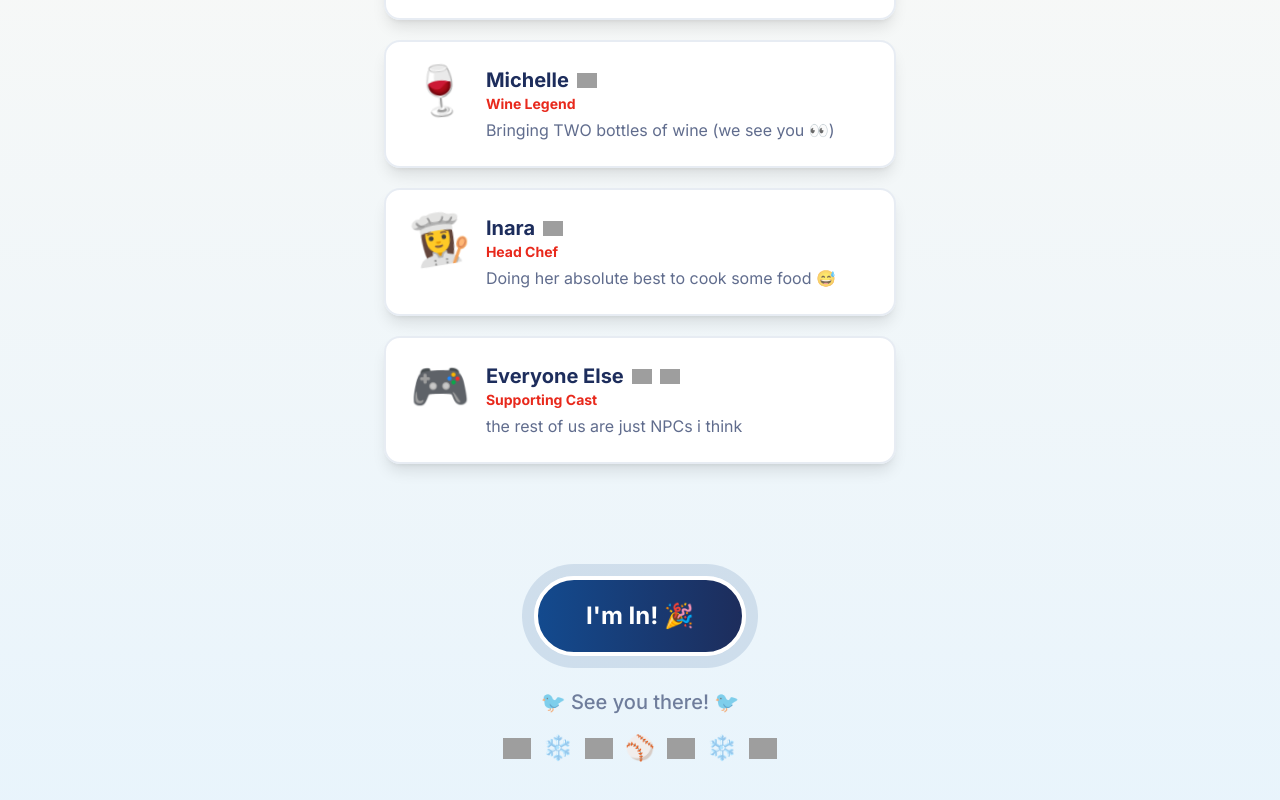
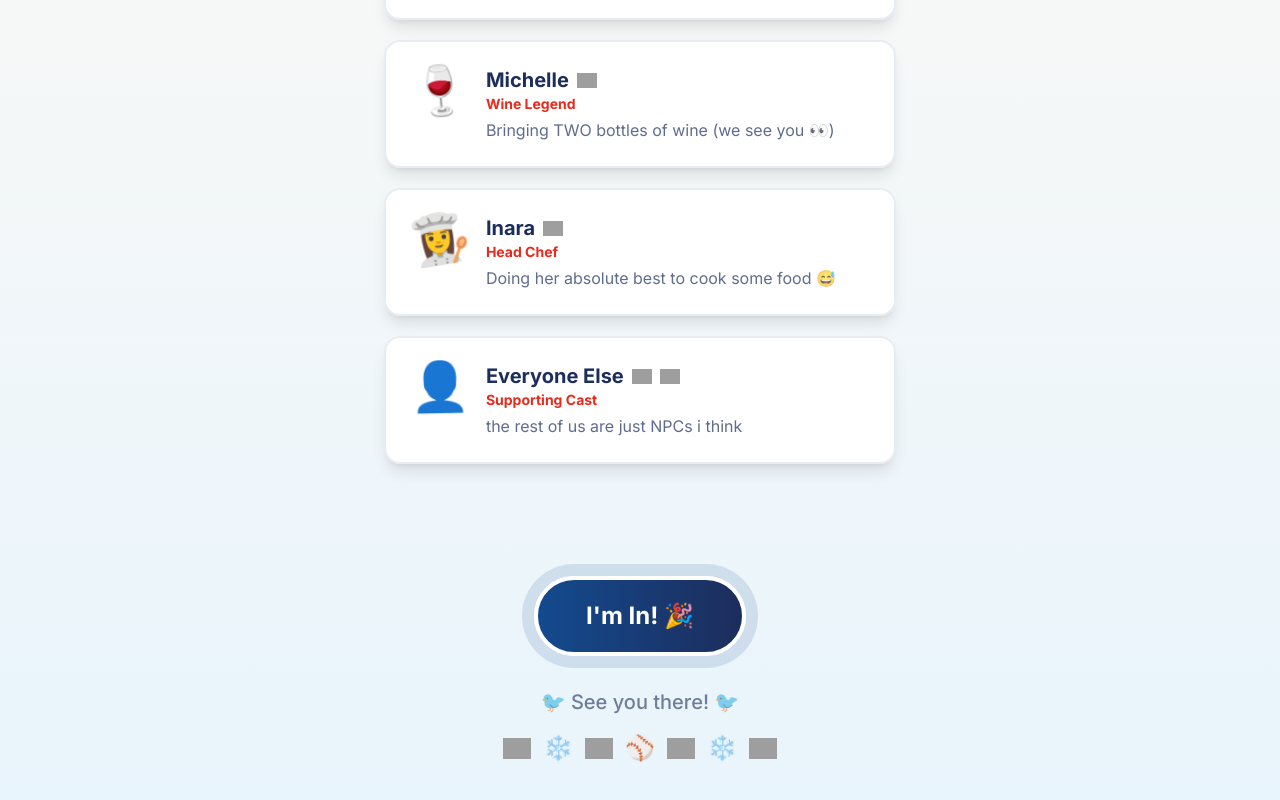
Before and after one commit to majmohamed/bluejayswaypartay, a Next.js app: page / in a window 1280 px wide. Shown: the part 1288-2088 px from the top of the page. Built offline with nearby package versions, Linux system fonts and the light colour scheme; grey boxes are pictures that could not be loaded.

Commit message:
NPC silhouette + apology note in popup

```diff
--- a/components/Cast.tsx
+++ b/components/Cast.tsx
@@ -137,7 +137,7 @@ export default function Cast() {
             animate={{ rotate: [0, 10, -10, 0] }}
             transition={{ duration: 2, repeat: Infinity, delay: 0.9 }}
           >
-            🎮
+            👤
           </motion.span>
           <div className="flex-1">
             <div className="flex items-center gap-2">
--- a/components/RSVP.tsx
+++ b/components/RSVP.tsx
@@ -144,8 +144,11 @@ export default function RSVP() {
               <h3 className="text-2xl font-bold text-jays-navy mb-4">
                 lol this button doesn't actually do anything
               </h3>
-              <p className="text-xl text-jays-blue mb-6">
+              <p className="text-xl text-jays-blue mb-4">
                 but see u soon! 💙
+              </p>
+              <p className="text-xs text-jays-navy/40 mb-4 italic">
+                apologies for the weird little pigeon emoji these were supposed to be blue jays i'm tryin my best ok and i only had 12 minutes to do this
               </p>
               <motion.button
                 onClick={() => setShowModal(false)}
```
